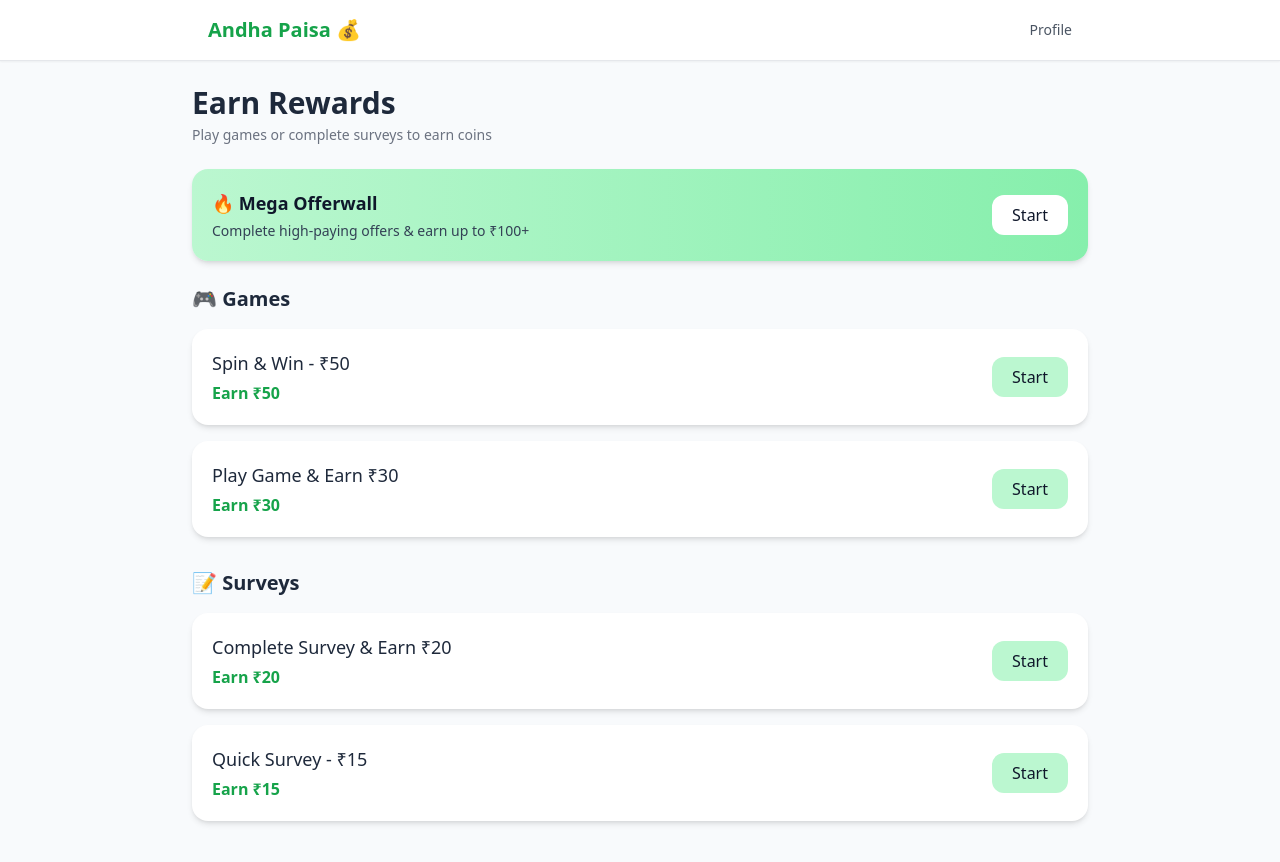
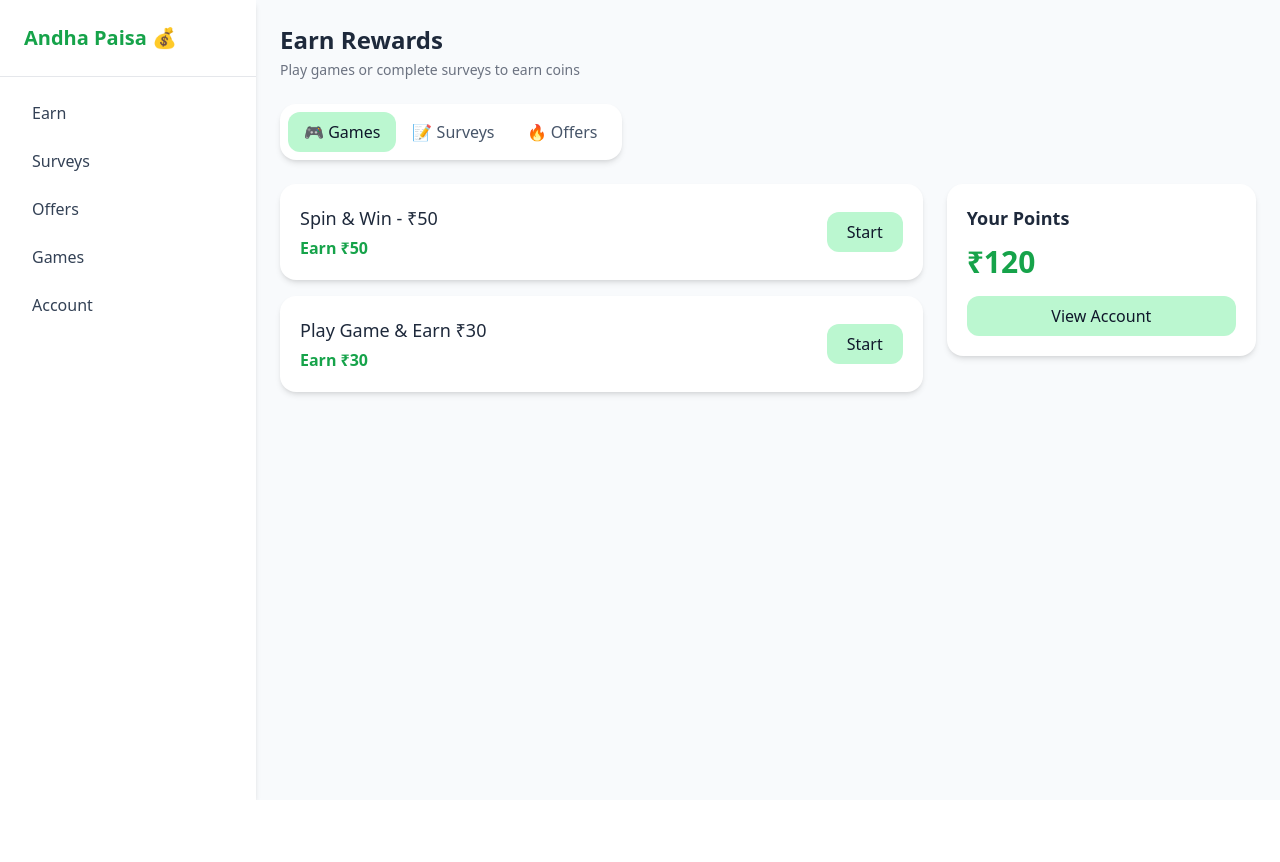
Before and after one commit to vikrantpahwa0/andha-paisa, a React (Vite) app in the folder andha-paisa/: page /dashboard in a window 1280 px wide. Shown: the top 862 px of the page. After the commit the page ends 800 px from the top, so only its background shows below. Built offline with nearby package versions, Linux system fonts and the light colour scheme.

Commit message:
dashboard enhanced

```diff
--- /dev/null
+++ b/andha-paisa/src/components/common/app-layout.jsx
@@ -0,0 +1,46 @@
+import { useState } from "react";
+import Sidebar from "./sidebar";
+
+export default function AppLayout({ children }) {
+  const [sidebarOpen, setSidebarOpen] = useState(false);
+
+  return (
+    <div className="min-h-screen bg-slate-50 flex">
+      {/* Desktop Sidebar */}
+      <div className="hidden md:block w-64">
+        <Sidebar />
+      </div>
+
+      {/* Mobile Sidebar */}
+      {sidebarOpen && (
+        <div className="fixed inset-0 z-50 flex">
+          <div className="w-64 bg-white">
+            <Sidebar />
+          </div>
+          <div
+            className="flex-1 bg-black/30"
+            onClick={() => setSidebarOpen(false)}
+          />
+        </div>
+      )}
+
+      {/* Main Content */}
+      <div className="flex-1 p-4 sm:p-6">
+        {/* Mobile Topbar */}
+        <div className="md:hidden mb-4 flex justify-between items-center">
+          <button
+            onClick={() => setSidebarOpen(true)}
+            className="px-3 py-2 bg-white rounded-lg shadow"
+          >
+            ☰
+          </button>
+          <h1 className="text-lg font-semibold text-green-600">
+            Andha Paisa 💰
+          </h1>
+        </div>
+
+        {children}
+      </div>
+    </div>
+  );
+}
--- /dev/null
+++ b/andha-paisa/src/components/common/sidebar.jsx
@@ -0,0 +1,47 @@
+import { useNavigate, useLocation } from "react-router-dom";
+
+export default function Sidebar() {
+  const navigate = useNavigate();
+  const location = useLocation();
+
+  const menu = [
+    { name: "Earn", path: "/" },
+    { name: "Surveys", path: "/surveys" },
+    { name: "Offers", path: "/offers" },
+    { name: "Games", path: "/games" },
+    { name: "Account", path: "/profile" },
+  ];
+
+  return (
+    <div className="h-full bg-white shadow-md flex flex-col">
+      {/* Logo */}
+      <div className="p-6 border-b">
+        <h1 className="text-xl font-semibold text-green-600">
+          Andha Paisa 💰
+        </h1>
+      </div>
+
+      {/* Menu */}
+      <div className="p-4 space-y-2">
+        {menu.map((item) => {
+          const isActive = location.pathname === item.path;
+
+          return (
+            <button
+              key={item.name}
+              onClick={() => navigate(item.path)}
+              className={`w-full text-left px-4 py-2 rounded-xl transition
+                ${
+                  isActive
+                    ? "bg-green-200 text-slate-900"
+                    : "text-slate-700 hover:bg-green-100 hover:text-green-700"
+                }`}
+            >
+              {item.name}
+            </button>
+          );
+        })}
+      </div>
+    </div>
+  );
+}
--- a/andha-paisa/src/pages/dashboard.jsx
+++ b/andha-paisa/src/pages/dashboard.jsx
@@ -1,53 +1,27 @@
+import { useState } from "react";
 import { useNavigate } from "react-router-dom";
+import AppLayout from "../components/common/app-layout";
 
 const surveys = [
-  {
-    id: 1,
-    title: "Complete Survey & Earn ₹20",
-    reward: "₹20",
-    link: "https://mylead.global/offer1",
-  },
-  {
-    id: 2,
-    title: "Quick Survey - ₹15",
-    reward: "₹15",
-    link: "https://mylead.global/offer2",
-  },
+  { id: 1, title: "Complete Survey & Earn ₹20", reward: "₹20" },
+  { id: 2, title: "Quick Survey - ₹15", reward: "₹15" },
 ];
 
 const games = [
-  {
-    id: 3,
-    title: "Spin & Win - ₹50",
-    reward: "₹50",
-    link: "https://mylead.global/offer3",
-  },
-  {
-    id: 4,
-    title: "Play Game & Earn ₹30",
-    reward: "₹30",
-    link: "https://mylead.global/offer4",
-  },
+  { id: 3, title: "Spin & Win - ₹50", reward: "₹50" },
+  { id: 4, title: "Play Game & Earn ₹30", reward: "₹30" },
 ];
 
-function Dashboard() {
+export default function Dashboard() {
   const navigate = useNavigate();
+  const [activeTab, setActiveTab] = useState("games");
 
-  const handleOfferClick = (offerLink) => {
-    const userId = "user_1"; // TODO: replace with real logged-in user id
-    const finalLink = `${offerLink}?ml_sub1=${userId}`;
-    window.open(finalLink, "_blank");
-  };
-
-  const renderSection = (title, data) => (
-    <div className="max-w-4xl mx-auto mb-8">
-      <h2 className="text-xl font-semibold text-slate-800 mb-4">{title}</h2>
-
+  const renderCards = (data) => (
     <div className="grid gap-4">
       {data.map((item) => (
         <div
           key={item.id}
-            className="bg-white rounded-2xl shadow-md p-5 flex items-center justify-between hover:shadow-lg transition"
+          className="bg-white rounded-2xl shadow-md p-5 flex justify-between items-center hover:shadow-lg transition"
         >
           <div>
             <h3 className="text-lg font-medium text-slate-800">
@@ -58,43 +32,19 @@ function Dashboard() {
             </p>
           </div>
 
-            <button
-              onClick={() => handleOfferClick(item.link)}
-              className="px-5 py-2 rounded-xl bg-green-200 text-slate-900 font-medium hover:bg-green-300 transition active:scale-95"
-            >
+          <button className="px-5 py-2 rounded-xl bg-green-200 text-slate-900 font-medium hover:bg-green-300 transition active:scale-95">
             Start
           </button>
         </div>
       ))}
     </div>
-    </div>
   );
 
   return (
-    <div className="min-h-screen bg-slate-50">
-      {/* 🔝 Navbar */}
-      <div className="bg-white shadow-sm border-b">
-        <div className="max-w-4xl mx-auto px-4 py-4 flex items-center justify-between">
-          {/* Logo */}
-          <h1 className="text-xl font-semibold text-green-600">
-            Andha Paisa 💰
-          </h1>
-
-          {/* Profile */}
-          <button
-            onClick={() => navigate("/profile")}
-            className="text-sm text-gray-600 hover:text-gray-800"
-          >
-            Profile
-          </button>
-        </div>
-      </div>
-
-      {/* 🔽 Content */}
-      <div className="p-4 sm:p-6">
+    <AppLayout>
       {/* Header */}
-        <div className="max-w-4xl mx-auto mb-6">
-          <h1 className="text-2xl sm:text-3xl font-semibold text-slate-800">
+      <div className="mb-6">
+        <h1 className="text-2xl font-semibold text-slate-800">
           Earn Rewards
         </h1>
         <p className="text-gray-500 text-sm mt-1">
@@ -102,33 +52,67 @@ function Dashboard() {
         </p>
       </div>
 
-        {/* 🔥 Offerwall Card */}
-        <div className="max-w-4xl mx-auto mb-6">
-          <div className="bg-gradient-to-r from-green-200 to-green-300 rounded-2xl shadow-md p-5 flex items-center justify-between">
-            <div>
-              <h3 className="text-lg font-semibold text-slate-900">
-                🔥 Mega Offerwall
-              </h3>
-              <p className="text-sm text-slate-700 mt-1">
-                Complete high-paying offers & earn up to ₹100+
-              </p>
+      {/* Tabs */}
+      <div className="bg-white rounded-2xl shadow-md p-2 flex w-fit mb-6">
+        <button
+          onClick={() => setActiveTab("games")}
+          className={`px-4 py-2 rounded-xl font-medium ${
+            activeTab === "games"
+              ? "bg-green-200 text-slate-900"
+              : "text-slate-600"
+          }`}
+        >
+          🎮 Games
+        </button>
+
+        <button
+          onClick={() => setActiveTab("surveys")}
+          className={`px-4 py-2 rounded-xl font-medium ${
+            activeTab === "surveys"
+              ? "bg-green-200 text-slate-900"
+              : "text-slate-600"
+          }`}
+        >
+          📝 Surveys
+        </button>
+
+        {/* ✅ NEW OFFERS TAB */}
+        <button
+          onClick={() => navigate("/offerwall")}
+          className="px-4 py-2 rounded-xl font-medium text-slate-600 hover:bg-green-100"
+        >
+          🔥 Offers
+        </button>
       </div>
 
+      {/* Layout */}
+      <div className="grid grid-cols-1 lg:grid-cols-12 gap-6">
+        {/* Middle */}
+        <div className="lg:col-span-8">
+          {activeTab === "games"
+            ? renderCards(games)
+            : renderCards(surveys)}
+        </div>
+
+        {/* Right */}
+        <div className="lg:col-span-4">
+          <div className="bg-white rounded-2xl shadow-md p-5">
+            <h3 className="text-lg font-semibold text-slate-800">
+              Your Points
+            </h3>
+            <p className="text-3xl font-bold text-green-600 mt-3">
+              ₹120
+            </p>
+
             <button
-              onClick={() => navigate("/offerwall")}
-              className="px-5 py-2 rounded-xl bg-white text-slate-900 font-medium hover:bg-gray-100 transition active:scale-95"
+              onClick={() => navigate("/profile")}
+              className="mt-4 w-full px-4 py-2 rounded-xl bg-green-200 text-slate-900 font-medium hover:bg-green-300"
             >
-              Start
+              View Account
             </button>
           </div>
         </div>
-
-        {/* Sections */}
-        {renderSection("🎮 Games", games)}
-        {renderSection("📝 Surveys", surveys)}
       </div>
-    </div>
+    </AppLayout>
   );
 }
-
-export default Dashboard;
--- a/andha-paisa/src/routes/app-routes.jsx
+++ b/andha-paisa/src/routes/app-routes.jsx
@@ -3,7 +3,7 @@ import Login from "../pages/auth/login";
 import Verification from "../pages/auth/otp-screen";
 import Registration from "../pages/auth/registration";
 import Dashboard from "../pages/dashboard";
-import Offerwall from "../pages/offerwall";
+import Offerwall from "../pages/offerwalls-and-surveys/offerwall";
 
 export default function AppRoutes() {
   return (
```
Also changed, not shown: andha-paisa/src/pages/offerwalls-and-surveys/offerwall.jsx (renamed from andha-paisa/src/pages/offerwall.jsx). Lines whose indentation alone changed are shown as unchanged.
